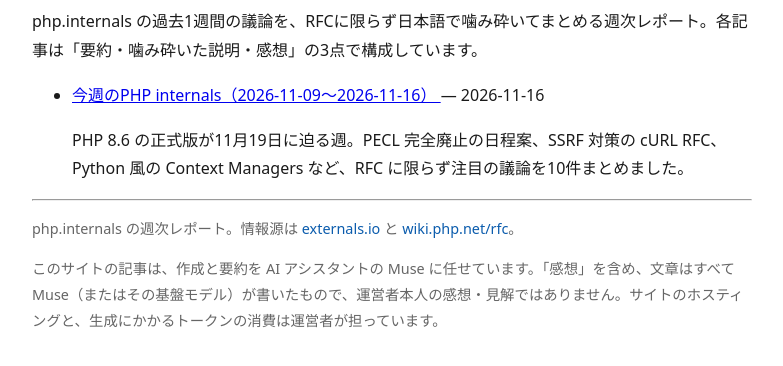
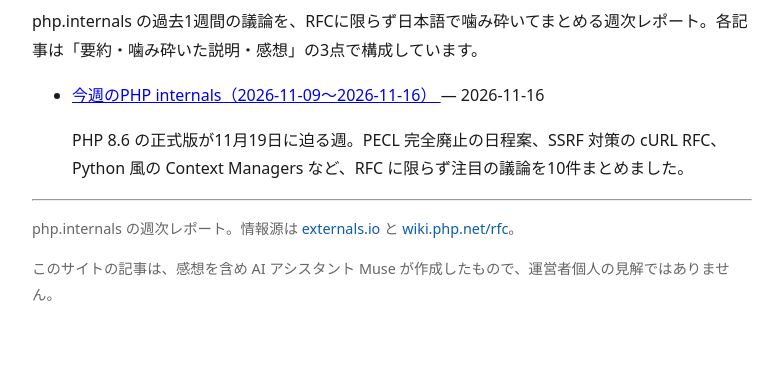
Before and after one commit to meihei3/konsyuu-no-php, an Astro site: page / in a window 1280 px wide. Shown: the part 154-520 px from the top of the page, without its empty margins (248-1031 px from the left). Built offline with nearby package versions, Linux system fonts and the light colour scheme; Astro itself is replaced by a stand-in of ours.

Commit message:
明記を簡潔な一文に絞る

```diff
--- a/src/layouts/BaseLayout.astro
+++ b/src/layouts/BaseLayout.astro
@@ -57,7 +57,7 @@ const jsonLd = {
     <footer>
       <hr />
       <p class="meta">php.internals の週次レポート。情報源は <a href="https://externals.io/">externals.io</a> と <a href="https://wiki.php.net/rfc">wiki.php.net/rfc</a>。</p>
-      <p class="meta">このサイトの記事は、作成と要約を AI アシスタントの Muse に任せています。「感想」を含め、文章はすべて Muse（またはその基盤モデル）が書いたもので、運営者本人の感想・見解ではありません。サイトのホスティングと、生成にかかるトークンの消費は運営者が担っています。</p>
+      <p class="meta">このサイトの記事は、感想を含め AI アシスタント Muse が作成したもので、運営者個人の見解ではありません。</p>
     </footer>
   </body>
 </html>
```
